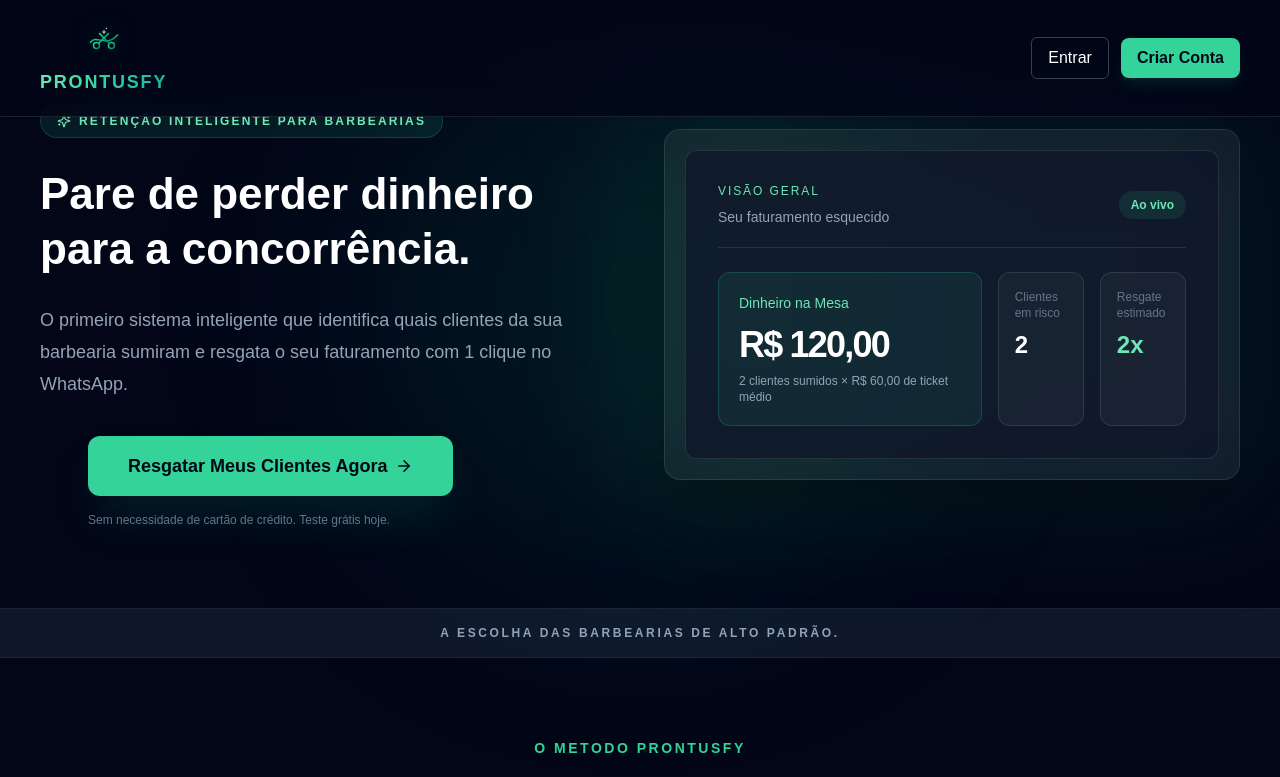
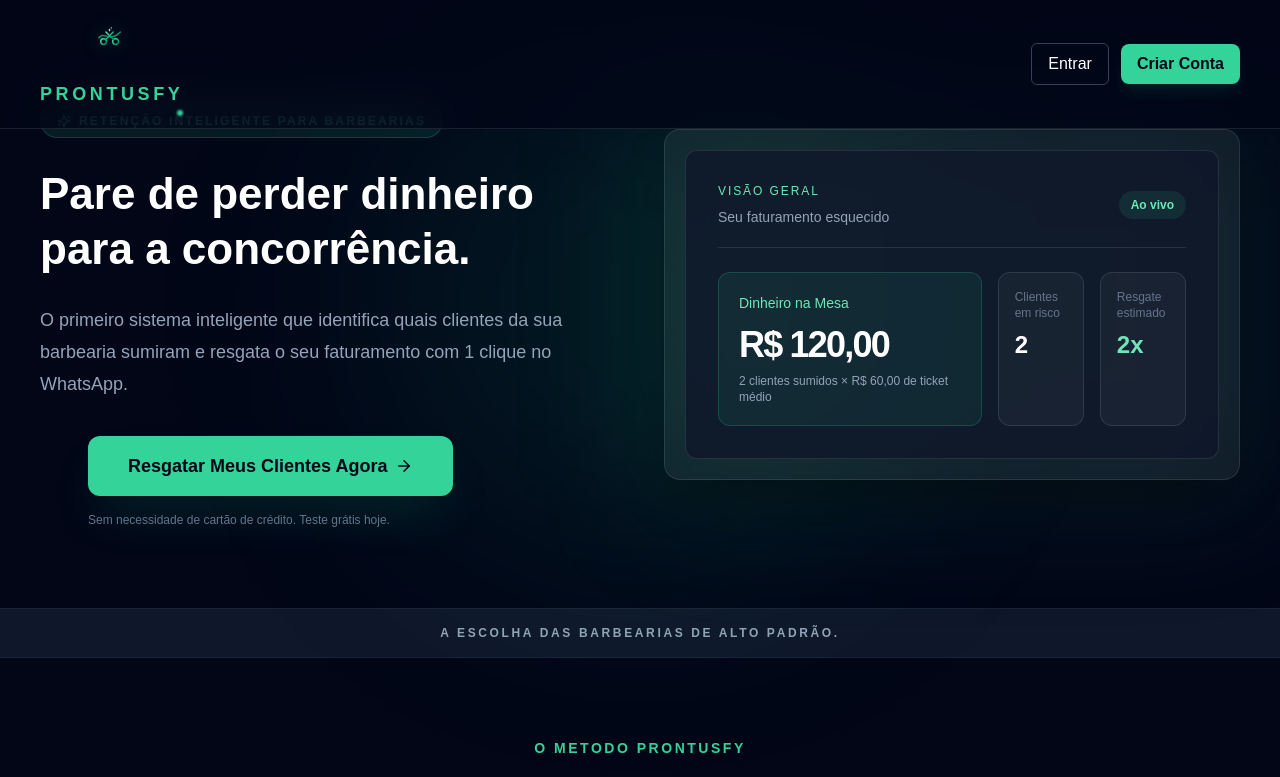
Before and after one commit to barbergrowth523-del/localgrowth, a Next.js app in the folder frontend/: page / in a window 1280 px wide. Shown: the top 777 px of the page. Built offline with nearby package versions, Linux system fonts and the light colour scheme.

Commit message:
feat: enhance Prontusfy brand artwork

```diff
--- a/frontend/components/BrandLogo.tsx
+++ b/frontend/components/BrandLogo.tsx
@@ -1,10 +1,10 @@
 'use client'
 
+import { useId } from 'react'
 import { BRAND_NAME } from '@/lib/brand'
 
 type BrandLogoProps = {
   showName?: boolean
-  showTagline?: boolean
   className?: string
   markClassName?: string
   nameClassName?: string
@@ -12,41 +12,49 @@ type BrandLogoProps = {
 
 export default function BrandLogo({
   showName = true,
-  showTagline: _showTagline = false,
   className = '',
-  markClassName = 'h-16 w-16',
-  nameClassName = 'text-2xl',
+  markClassName = 'h-20 w-20',
+  nameClassName = 'text-4xl',
 }: BrandLogoProps) {
+  const gradientId = 'prontusfyIconGradient' + useId().replace(/:/g, '')
+
   return (
-    <span className={'flex flex-col items-center justify-center gap-3 ' + className}>
+    <span className={'flex select-none flex-col items-center justify-center gap-6 ' + className}>
       <span className="relative flex items-center justify-center">
         <svg
           xmlns="http://www.w3.org/2000/svg"
-          viewBox="0 0 120 120"
+          viewBox="0 0 150 150"
           aria-hidden="true"
-          className={'drop-shadow-[0_0_15px_rgba(16,185,129,0.3)] ' + markClassName}
+          className={markClassName}
+          style={{ filter: 'drop-shadow(0 0 10px rgba(52, 211, 153, 0.3))' }}
         >
           <defs>
-            <linearGradient id="prontusfyEmeraldGrad" x1="0%" y1="0%" x2="100%" y2="100%">
-              <stop offset="0%" stopColor="#34d399" />
-              <stop offset="50%" stopColor="#10b981" />
+            <linearGradient id={gradientId} x1="0%" y1="0%" x2="100%" y2="100%">
+              <stop offset="0%" stopColor="#6EE7B7" />
+              <stop offset="50%" stopColor="#10B981" />
               <stop offset="100%" stopColor="#047857" />
             </linearGradient>
           </defs>
-          <path d="M15 75 C 35 45, 65 95, 105 50" fill="none" stroke="url(#prontusfyEmeraldGrad)" strokeWidth="5" strokeLinecap="round" />
-          <g stroke="url(#prontusfyEmeraldGrad)" strokeWidth="5" strokeLinecap="round" fill="none">
-            <circle cx="35" cy="85" r="10" />
-            <line x1="43" y1="77" x2="75" y2="45" />
-            <circle cx="85" cy="85" r="10" />
-            <line x1="77" y1="77" x2="45" y2="45" />
+
+          <path d="M20 75 C 40 45, 70 95, 110 50" fill="none" stroke="#059669" strokeWidth="6" strokeLinecap="round" />
+          <g fill="none" stroke={'url(#' + gradientId + ')'} strokeWidth="6" strokeLinecap="round">
+            <circle cx="40" cy="90" r="12" />
+            <line x1="48" y1="82" x2="80" y2="50" />
+            <circle cx="90" cy="90" r="12" />
+            <line x1="82" y1="82" x2="50" y2="50" />
           </g>
-          <path d="M60 30 L62 38 L70 40 L62 42 L60 50 L58 42 L50 40 L58 38 Z" fill="#a7f3d0" />
-          <circle cx="68" cy="28" r="2" fill="#d1fae5" />
+
+          <path d="M65 35 L67 41 L73 42 L67 43 L65 49 L63 43 L57 42 L63 41 Z" fill="#FFFFFF" />
+          <circle cx="72" cy="33" r="2.5" fill="#D1FAE5" />
         </svg>
       </span>
+
       {showName && (
-        <span className={'bg-gradient-to-r from-emerald-300 via-emerald-400 to-teal-500 bg-clip-text font-black tracking-widest text-transparent ' + nameClassName}>
-          {BRAND_NAME.toUpperCase()}
+        <span className="relative flex flex-col items-center">
+          <span className={'text-4xl font-extrabold tracking-[0.20em] text-[#34d399] ' + nameClassName}>
+            {BRAND_NAME.toUpperCase()}
+          </span>
+          <span className="absolute -bottom-2 right-0 h-1.5 w-1.5 rounded-full bg-[#34d399] blur-[1px]" />
         </span>
       )}
     </span>
```
